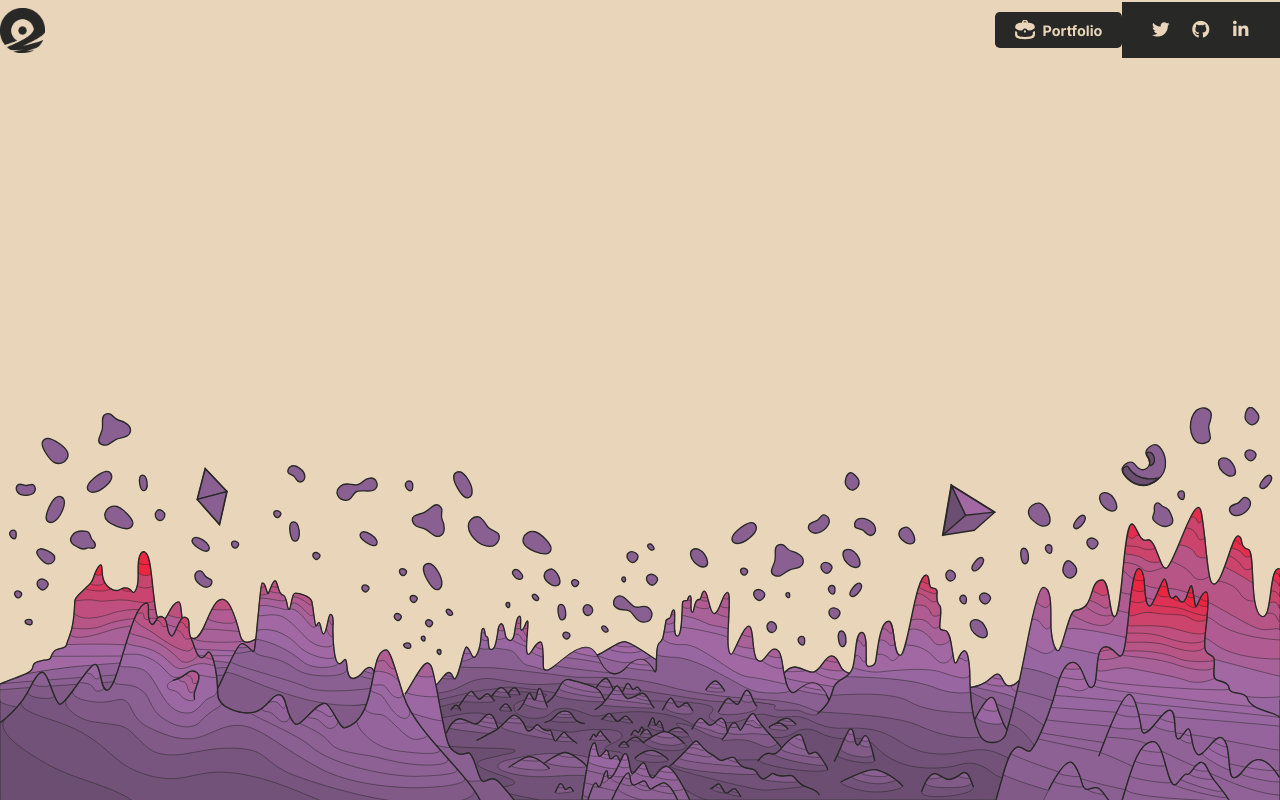
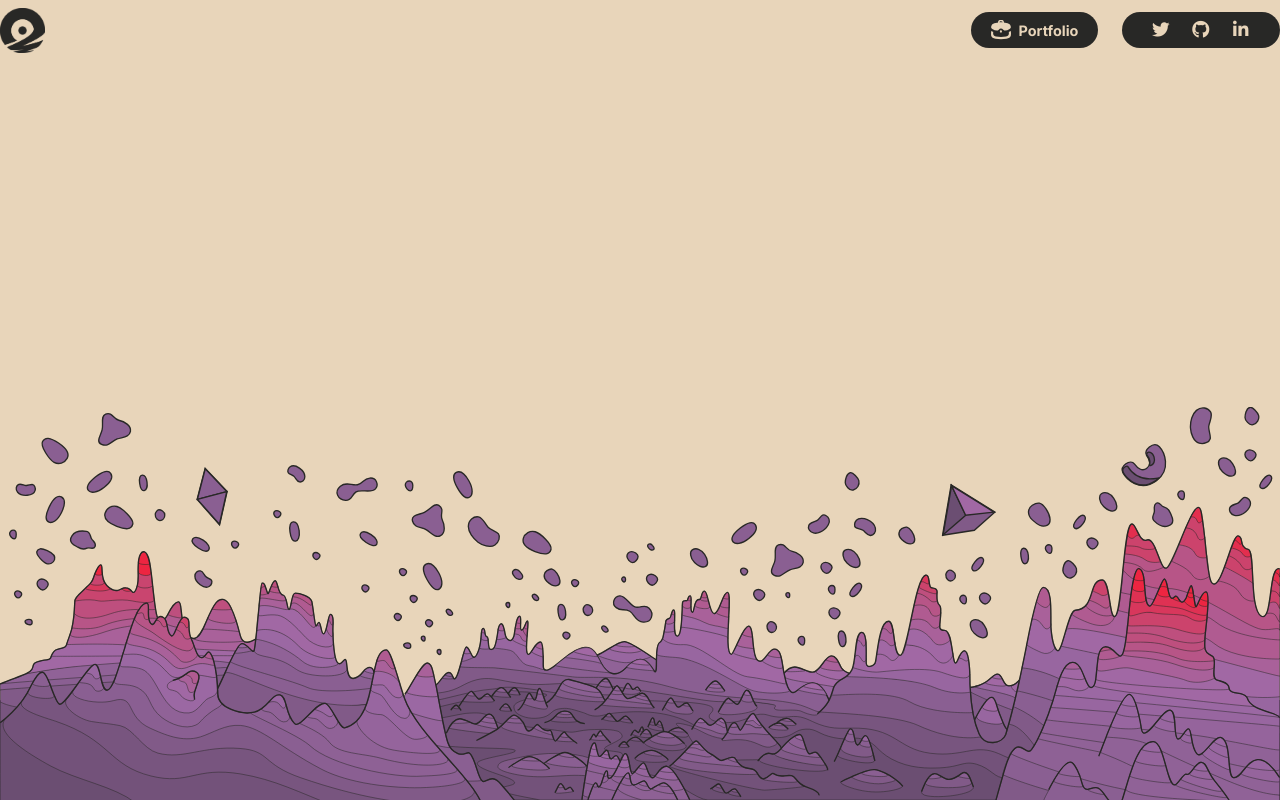
Before and after one commit to OmiCoding/portfolio, a React (Vite) app: page / in a window 1280 px wide. Built offline with nearby package versions, Linux system fonts and the light colour scheme.

Commit message:
Made some additional changes to header. Added logic for modal.

```diff
--- a/src/components/header/Header.tsx
+++ b/src/components/header/Header.tsx
@@ -1,12 +1,22 @@
+import { useContext } from 'react';
 import { Link } from 'react-router-dom';
 
 import imgUrl from '../../assets/logo.png';
+import AppContext from '../../context/AppContext';
 
 import '../../styles/header.css';
 import BriefCase from './BriefCase';
 import SocialMedia from './SocalMedia';
 
 const Header = function () {
+  const { modalActive } = useContext(AppContext);
+
+  const handleClick = function () {
+    if (modalActive) {
+      return modalActive();
+    }
+  };
+
   return (
     <header className="header">
       <div className="header-wrapper">
@@ -17,7 +27,7 @@ const Header = function () {
         <nav className="header__nav">
           <ul className="header__nav__list">
             <li className="header__list__items">
-              <button className="header__btn">
+              <button className="header__btn" onClick={handleClick}>
                 <BriefCase />
                 Portfolio
               </button>
--- a/src/components/header/SocalMedia.tsx
+++ b/src/components/header/SocalMedia.tsx
@@ -3,22 +3,33 @@ import '../../styles/header.css';
 const SocialMedia = function () {
   return (
     <>
-      <div className=""></div>
       <ul className="header__social">
         <li className="header__social-list">
           <span className="header__social-icon">
             <i className="fa-brands fa-twitter" />
           </span>
+          <a
+            className="header__social-link"
+            href="https://twitter.com/digicoding"
+          />
         </li>
         <li className="header__social-list">
           <span className="header__social-icon">
             <i className="fa-brands fa-github" />
           </span>
+          <a
+            className="header__social-link"
+            href="https://github.com/OmiCoding"
+          />
         </li>
         <li className="header__social-list">
           <span className="header__social-icon">
             <i className="fa-brands fa-linkedin-in" />
           </span>
+          <a
+            className="header__social-link"
+            href="https://linkedin.com/in/omar-estevez"
+          />
         </li>
       </ul>
     </>
--- a/src/context/AppContext.ts
+++ b/src/context/AppContext.ts
@@ -3,6 +3,7 @@ import { InitState } from './contextTypes';
 
 const AppContext = createContext<InitState>({
   device: '',
+  modal: false,
   initDevice: () => {},
 });
 
--- a/src/context/AppProvider.tsx
+++ b/src/context/AppProvider.tsx
@@ -6,6 +6,7 @@ import { Action, InitDevice, InitState } from './contextTypes';
 const AppProvider: React.FC<Props> = function ({ children }) {
   const [state, dispatch] = useReducer<Reducer<InitState, Action>>(appReducer, {
     device: '',
+    modal: false,
     initDevice: () => {},
   });
 
@@ -20,11 +21,18 @@ const AppProvider: React.FC<Props> = function ({ children }) {
     [state.device],
   );
 
+  const modalActive = function () {
+    return dispatch({
+      type: 'MODAL_ACTIVE',
+    });
+  };
+
   return (
     <AppContext.Provider
       value={{
         ...state,
         initDevice,
+        modalActive,
       }}
     >
       {children}
--- a/src/context/appReducer.ts
+++ b/src/context/appReducer.ts
@@ -1,5 +1,5 @@
 import { AppReducer } from './contextTypes';
-import { INIT_DEVICE } from './types';
+import { INIT_DEVICE, MODAL_ACTIVE } from './types';
 
 const appReducer: AppReducer = function (state, action) {
   switch (action.type) {
@@ -13,6 +13,11 @@ const appReducer: AppReducer = function (state, action) {
         ...state,
         device: action.data,
       };
+    case MODAL_ACTIVE:
+      return {
+        ...state,
+        modal: !state.modal,
+      };
     default:
       return {
         ...state,
--- a/src/context/contextTypes.ts
+++ b/src/context/contextTypes.ts
@@ -1,13 +1,17 @@
 export interface InitState {
   device: string;
+  modal: boolean;
   initDevice: InitDevice;
+  modalActive?: ModalActive;
 }
 
 export interface Action {
   type: string;
-  data: number | string;
+  data?: number | string;
 }
 
 export type AppReducer = (state: InitState, action: Action) => InitState;
 
 export type InitDevice = (device: string) => void;
+
+export type ModalActive = () => void;
--- a/src/context/types.ts
+++ b/src/context/types.ts
@@ -1 +1,2 @@
 export const INIT_DEVICE = 'INIT_DEVICE';
+export const MODAL_ACTIVE = 'MODAL_ACTIVE';
--- a/src/styles/header.css
+++ b/src/styles/header.css
@@ -65,6 +65,10 @@
   align-items: center;
 }
 
+.header__list__items:first-child {
+  margin-right: 1.5rem;
+}
+
 .header__btn {
   display: flex;
   justify-content: center;
@@ -75,7 +79,23 @@
   font-weight: var(--fnt-weight-2);
   background-color: var(--bg-color-2);
   padding: 0.55rem 1.2rem;
-  border-radius: 0.3rem;
+  border-radius: 1.2rem;
+  transition: all ease 200ms;
+}
+
+.bc {
+  fill: var(--bg-color-1);
+  margin-right: 0.5rem;
+  transition: all ease 200ms;
+}
+
+.header__btn:hover {
+  color: #fff;
+  text-shadow: #f2eadf 0 0 1px;
+}
+
+.header__btn:hover > .bc > g > .bc {
+  fill: #fff;
 }
 
 .header__list__items:last-child {
@@ -89,29 +109,42 @@
   justify-content: space-around;
   align-items: center;
   background-color: var(--bg-color-2);
-  padding: 0.5rem 1.2rem;
+  padding: 0 1.2rem;
+  border-radius: 20px;
 }
 
 .header__social-list {
+  position: relative;
   display: flex;
   justify-content: center;
   align-items: center;
   width: 40px;
-  height: 40px;
+  height: 36px;
+  transition: all ease 200ms;
+}
+
+.header__social-list:hover > .header__social-icon {
+  color: #fff;
+  text-shadow: #f2eadf 0 0 1px;
 }
 
 .header__social-icon {
   display: inline-block;
   color: var(--text-color-1);
+  transition: all ease 200ms;
 }
 
 .header__social-icon > i {
   font-size: 1.1rem;
 }
 
-.bc {
-  fill: var(--bg-color-1);
-  margin-right: 0.5rem;
+.header__social-link {
+  position: absolute;
+  top: 0;
+  left: 0;
+  width: 100%;
+  height: 100%;
+  transition: all ease 200ms;
 }
 
 @media screen and (min-width: 320px) {
--- a/src/styles/sphere.css
+++ b/src/styles/sphere.css
@@ -156,7 +156,7 @@
   }
 }
 
-@media screen and (min-width: 1280px) and (max-height: 979px) {
+@media screen and (min-width: 1280px) and (max-height: 877px) {
   .sphere {
     display: none;
   }
```
